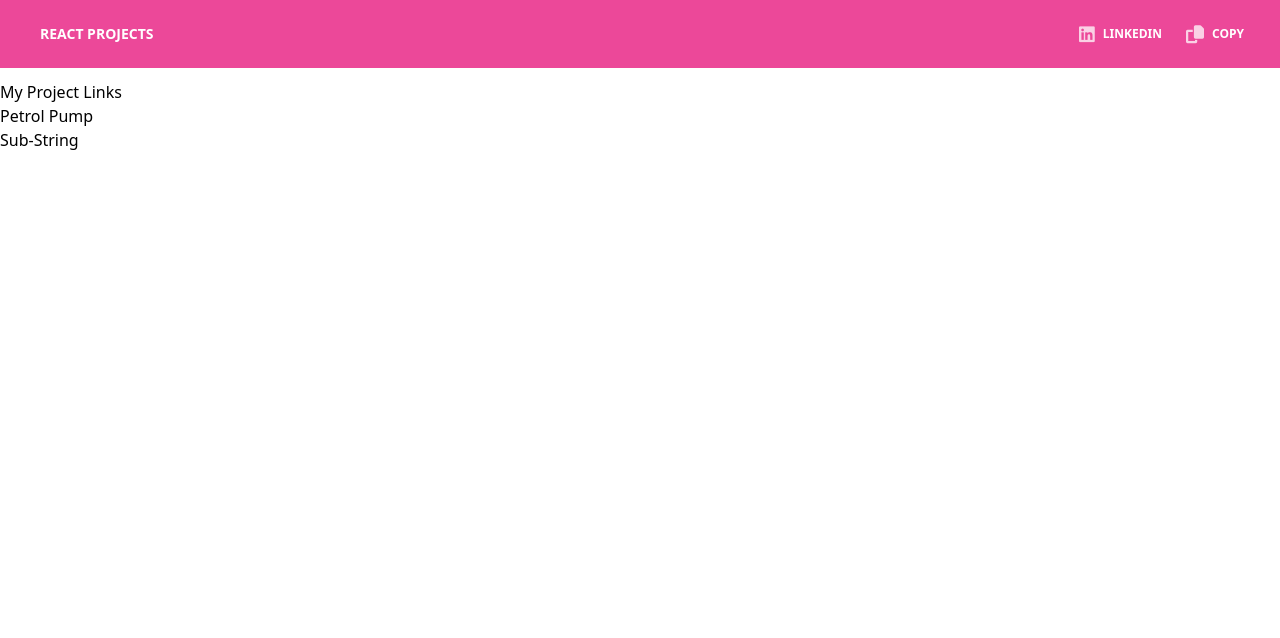
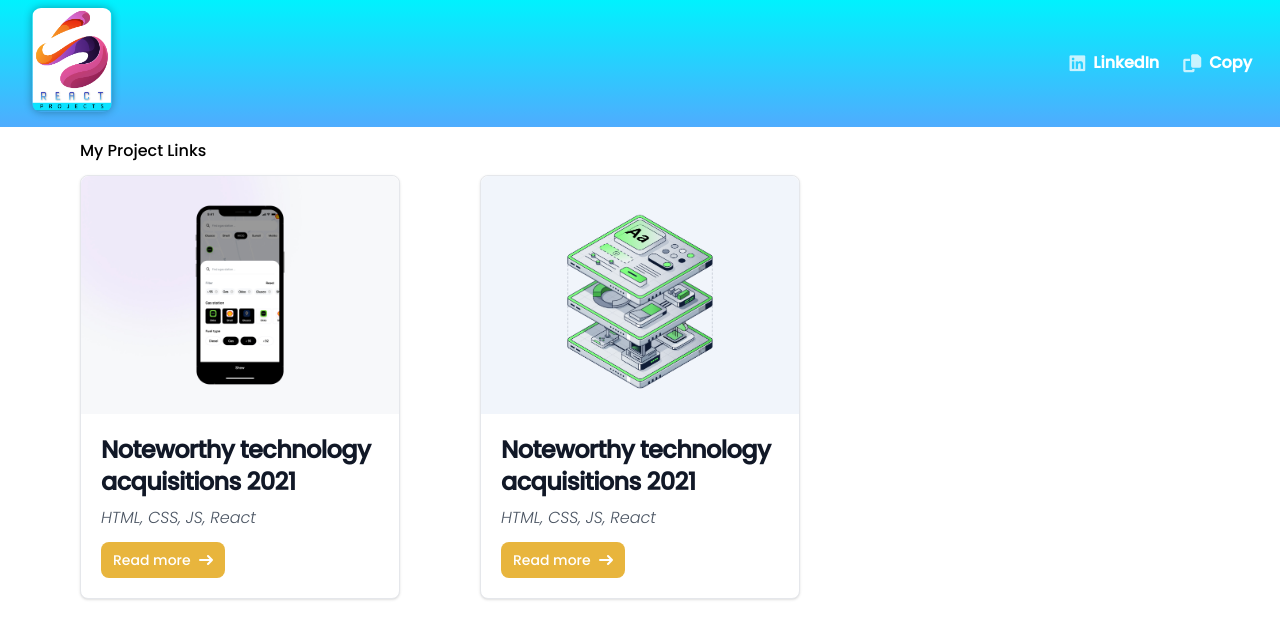
Before and after one commit to ankithg03/s-react-projects, a React app: page / in a window 1280 px wide. Built offline with nearby package versions, Linux system fonts and the light colour scheme.

Commit message:
index page

```diff
--- a/public/index.html
+++ b/public/index.html
@@ -1,15 +1,18 @@
 <!DOCTYPE html>
 <html lang="en">
+
 <head>
   <meta charset="utf-8" />
   <link rel="icon" href="%PUBLIC_URL%/favicon.ico" />
   <link rel="stylesheet" href="//use.fontawesome.com/releases/v6.4.2/css/all.css">
   <meta name="viewport" content="width=device-width, initial-scale=1" />
   <meta name="theme-color" content="#000000" />
-    <meta
-      name="description"
-      content="Web site created using create-react-app"
-    />
+  <meta name="description" content="Web site created using create-react-app" />
+  <link rel="preconnect" href="https://fonts.googleapis.com">
+  <link rel="preconnect" href="https://fonts.gstatic.com" crossorigin>
+  <link
+    href="https://fonts.googleapis.com/css2?family=Mulish:ital,wght@0,300;0,500;0,700;1,300;1,400;1,700&family=Open+Sans:wght@300;500&family=Poppins:ital,wght@0,500;1,300&display=swap"
+    rel="stylesheet">
   <link rel="apple-touch-icon" href="%PUBLIC_URL%/logo192.png" />
   <!--
       manifest.json provides metadata used when your web app is installed on a
@@ -27,6 +30,7 @@
     -->
   <title>React App</title>
 </head>
+
 <body>
   <noscript>You need to enable JavaScript to run this app.</noscript>
   <div id="root"></div>
@@ -41,4 +45,5 @@
       To create a production bundle, use `npm run build` or `yarn build`.
     -->
 </body>
+
 </html>
--- /dev/null
+++ b/src/Page/Index/cardComponent.js
@@ -0,0 +1,26 @@
+import React from 'react';
+import { Link } from 'react-router-dom';
+
+const CardComponent = ({ name, desc, link, imageSrc }) => {
+  return (
+    <div className="max-w-sm bg-white border border-gray-200 rounded-lg shadow dark:bg-gray-800 dark:border-gray-700">
+      <Link className="item" to={link}>
+        <img className="rounded-t-lg" src={imageSrc} alt="" />
+      </Link>
+      <div className="p-5">
+        <Link className="item" to={link}>
+          <h5 className="mb-2 text-2xl font-bold tracking-tight text-gray-900 dark:text-white">{name}</h5>
+        </Link>
+        <p className="mb-3 font-normal text-gray-600 dark:text-gray-400 rounded-lg italic">{desc}</p>
+        <Link to={link} className="inline-flex items-center px-3 py-2 text-sm font-medium text-center text-white rounded-lg focus:ring-4 focus:outline-none card-btn">
+          Read more
+          <svg className="w-3.5 h-3.5 ml-2" aria-hidden="true" xmlns="http://www.w3.org/2000/svg" fill="none" viewBox="0 0 14 10">
+            <path stroke="currentColor" strokeLinecap="round" strokeLinejoin="round" strokeWidth="2" d="M1 5h12m0 0L9 1m4 4L9 9" />
+          </svg>
+        </Link>
+      </div>
+    </div>
+  );
+};
+
+export default CardComponent;
--- a/src/Page/Index/index.js
+++ b/src/Page/Index/index.js
@@ -1,13 +1,32 @@
 import React from "react";
 import { Link } from 'react-router-dom';
 import "./style.css"
+import CardComponent from "./cardComponent"
+import fuelImage from "../../images/Fuel.jpg"
+import subString from "../../images/SubString.png"
 
 const IndexPage = () => {
-    return(
-        <div>My Project Links
-            <div>
-                <Link className="item" to="/petrol-pump">Petrol Pump</Link>
-                <Link className="item" to="/sub-string">Sub-String</Link>
+    return (
+        <div className="mx-20">My Project Links
+            <div className="grid grid-cols-3 gap-20 my-3">
+                {/* -------------------------------------------------------------------------Cards */}
+
+                {/* ---------------------------------card -1 */}
+                <CardComponent
+                    name="Noteworthy technology acquisitions 2021"
+                    desc="HTML, CSS, JS, React"
+                    link="/petrol-pump"
+                    imageSrc={fuelImage}
+                />
+
+                {/* ---------------------------------card -2 */}
+                <CardComponent
+                    name="Noteworthy technology acquisitions 2021"
+                    desc="HTML, CSS, JS, React"
+                    link="/sub-string"
+                    imageSrc={subString}
+                />
+
             </div>
         </div>
     )
--- a/src/Route/Index.js
+++ b/src/Route/Index.js
@@ -1,10 +1,11 @@
 import  React, {useState} from "react"
 import { BrowserRouter as Router, Routes, Link, Route } from 'react-router-dom';
 import toast from 'react-hot-toast';
-
+import logo from '../icon/project_icon.png'
 import HomePage from "../Page/Index";
 import PetrolPumpPage from "../Page/PetrolPump/PetrolPumpComponent"
 import SubString from "../Page/SubString";
+import "./routeStyle.css"
 
 const RouteComponent = () => {
     const [navVis, setNavVis] = useState()
@@ -30,16 +31,16 @@ const RouteComponent = () => {
         <Router>
             <div>
 
-                {/* <div className=" mx-5 sm:mx-10 my-5">
-                    <Link className="link" to="/">RProjects</Link>
-                </div> */}
-                <nav className="relative flex flex-wrap items-center justify-between px-2 py-3 bg-pink-500 mb-3">
+                {/* -------------------------------------------------------------------------Header */}
+
+                <nav className="relative flex flex-wrap items-center justify-between px-0 mb-3 header-bg">
                     <div className="container px-4 mx-auto flex flex-wrap items-center justify-between">
 
                         <div className="w-full relative flex justify-between lg:w-auto  px-4 lg:static lg:block lg:justify-start">
-                            <a className="text-sm font-bold leading-relaxed inline-block mr-4 py-2 whitespace-nowrap uppercase text-white" href="#pablo">
-                                React Projects
-                            </a>
+                        <Link className="text-sm font-bold leading-relaxed inline-block mr-4 py-2 whitespace-nowrap uppercase text-white" to="/">
+                            <img src={logo} className="logo w-20" alt="test"/>
+                        </Link>
+
                             <button className="text-white cursor-pointer text-xl leading-none px-3 py-1 border border-solid border-transparent rounded bg-transparent block lg:hidden outline-none focus:outline-none" type="button" onClick={toggleNavbar}>
                                 <i className="fas fa-bars"></i>
                             </button>
@@ -49,13 +50,13 @@ const RouteComponent = () => {
                             <ul className="flex flex-col lg:flex-row list-none lg:ml-auto">
 
                                 <li className="nav-item">
-                                    <a className="px-3 py-2 flex items-center text-xs uppercase font-bold leading-snug text-white hover:opacity-75" href="#pablo">
+                                    <a className="px-3 py-2 flex items-center text-m font-bold leading-snug text-white hover:opacity-75" href="#pablo">
                                         <i className="fa-brands fa-linkedin text-lg leading-lg text-white opacity-75" ></i><span className="ml-2">LinkedIn</span>
                                     </a>
                                 </li>
 
                                 <li className="nav-item">
-                                    <a className="px-3 py-2 flex items-center text-xs uppercase font-bold leading-snug text-white hover:opacity-75" href="#pablo" onClick={handleCopy}>
+                                    <a className="px-3 py-2 flex items-center text-m font-bold leading-snug text-white hover:opacity-75" href="#pablo" onClick={handleCopy}>
                                         <i className="fa-solid fa-copy text-lg leading-lg text-white opacity-75"></i><span className="ml-2">Copy</span>
                                     </a>
                                 </li>
--- /dev/null
+++ b/src/Route/routeStyle.css
@@ -0,0 +1,18 @@
+.logo {
+    border-radius: 9px;
+    box-shadow: 0 0 9px 0px #00000052;
+}
+
+.header-bg{
+    background-image: linear-gradient(to top, #4facfe 0%, #00f2fe 100%);
+}
+
+.card-btn{
+    background: #e8b53d;
+    transition: .5s linear background;
+}
+
+.card-btn:hover{
+    background: #009afa;
+    transition: .5s linear background;
+}
--- a/src/styles/index.css
+++ b/src/styles/index.css
@@ -1,3 +1,9 @@
 @tailwind base;
 @tailwind components;
 @tailwind utilities;
+
+* {
+    font-family: 'Mulish', sans-serif;
+    font-family: 'Open Sans', sans-serif;
+    font-family: 'Poppins', sans-serif;
+}
```
Also changed, not shown: public/manifest.json, src/images/Fuel.jpg (added), src/images/SubString.png (added). Lines whose indentation alone changed are shown as unchanged.
